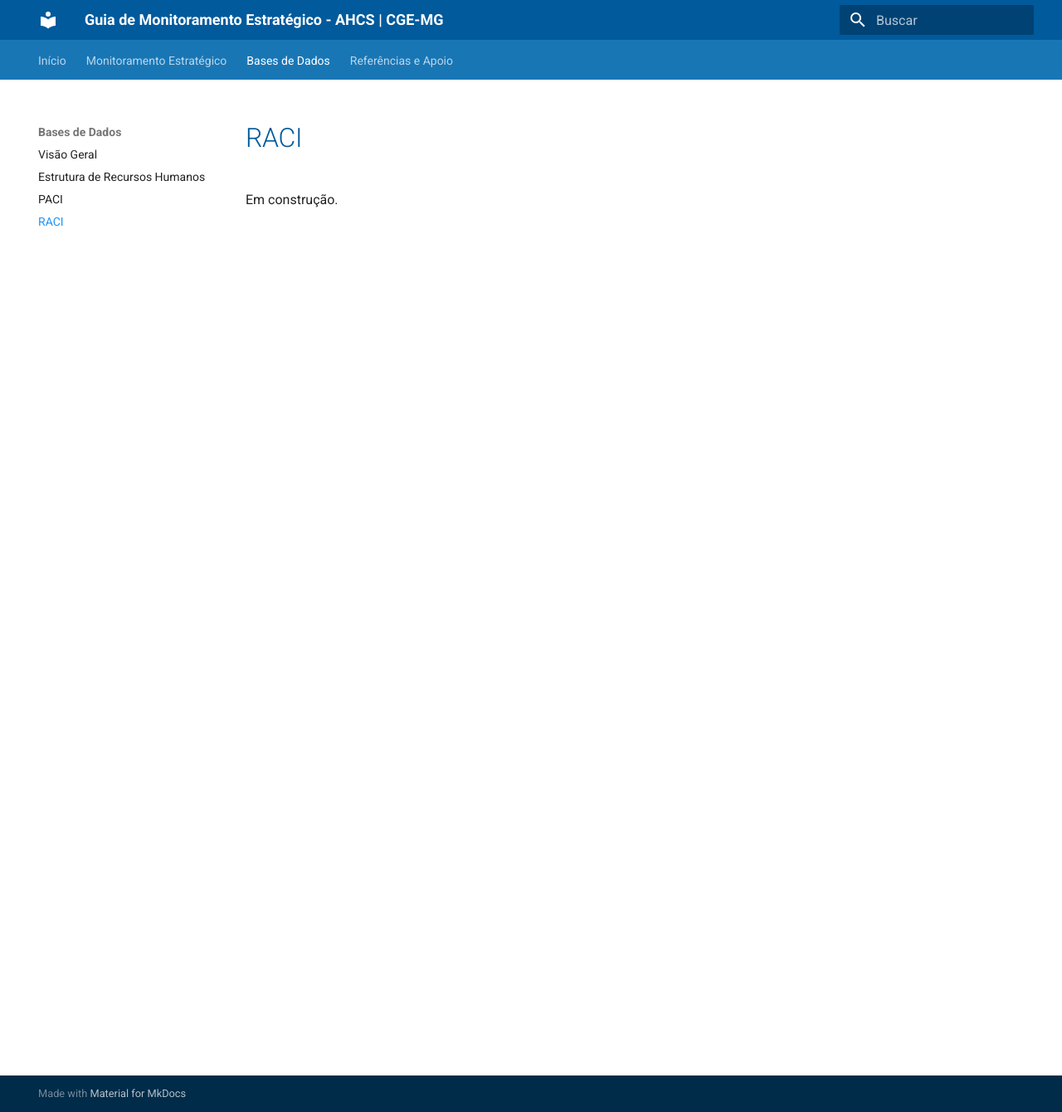
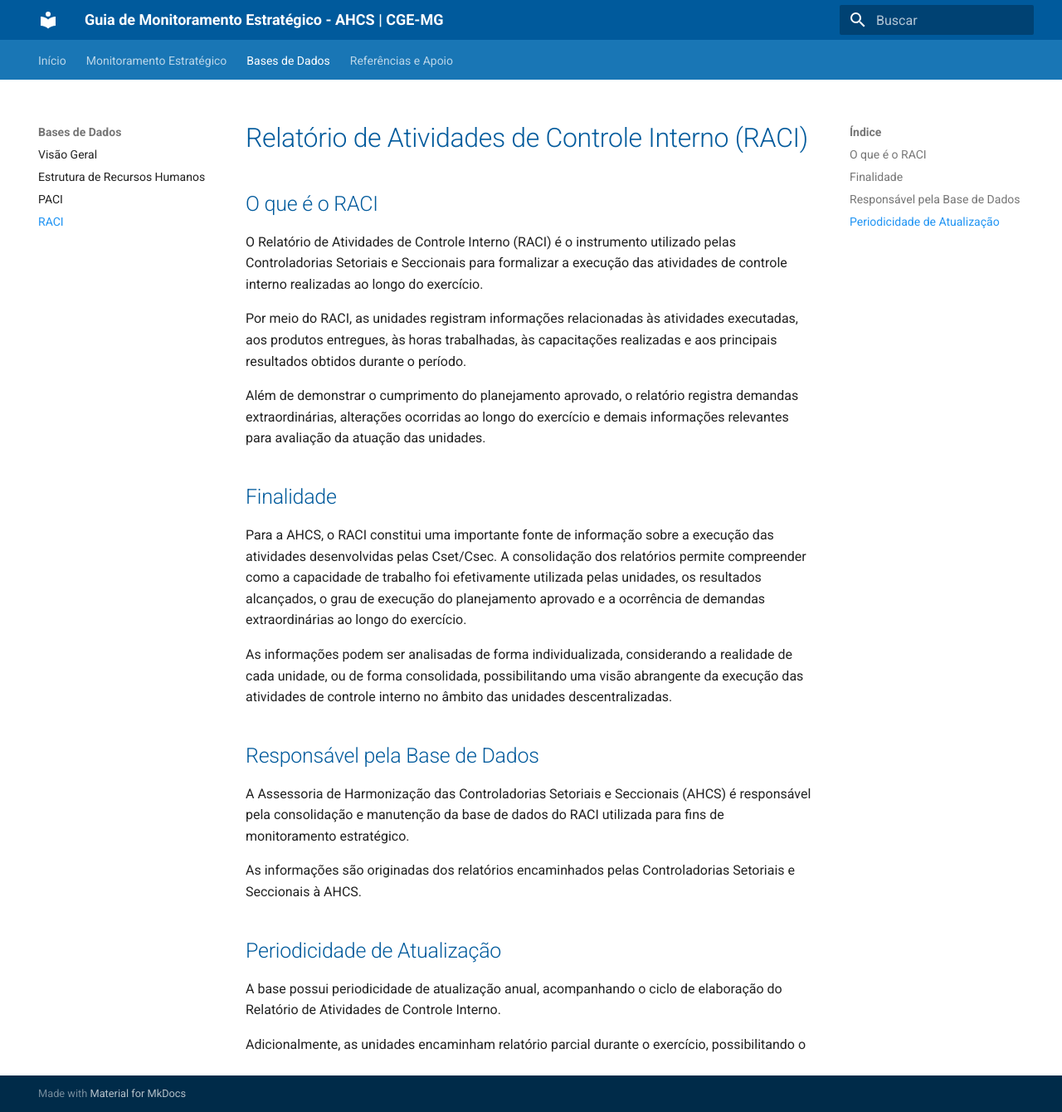
Before and after one commit to CGEMG-AHCS/guia-monitoramento-estrategico, an MkDocs documentation site: the page built from docs/bases-dados/raci.md, in a window 1280 px wide and 1340 px high. Shown: the whole window at 83% size. Built offline with MkDocs 1.6.1 and Material for MkDocs 9.7.7, drawn with Linux system fonts in a browser that asks for light colours.

Commit message:
Update raci.md

```diff
--- a/docs/bases-dados/raci.md
+++ b/docs/bases-dados/raci.md
@@ -1,3 +1,27 @@
-# RACI
+# Relatório de Atividades de Controle Interno (RACI)
 
-Em construção.
+## O que é o RACI
+
+O Relatório de Atividades de Controle Interno (RACI) é o instrumento utilizado pelas Controladorias Setoriais e Seccionais para formalizar a execução das atividades de controle interno realizadas ao longo do exercício.
+
+Por meio do RACI, as unidades registram informações relacionadas às atividades executadas, aos produtos entregues, às horas trabalhadas, às capacitações realizadas e aos principais resultados obtidos durante o período.
+
+Além de demonstrar o cumprimento do planejamento aprovado, o relatório registra demandas extraordinárias, alterações ocorridas ao longo do exercício e demais informações relevantes para avaliação da atuação das unidades.
+
+## Finalidade
+
+Para a AHCS, o RACI constitui uma importante fonte de informação sobre a execução das atividades desenvolvidas pelas Cset/Csec. A consolidação dos relatórios permite compreender como a capacidade de trabalho foi efetivamente utilizada pelas unidades, os resultados alcançados, o grau de execução do planejamento aprovado e a ocorrência de demandas extraordinárias ao longo do exercício.
+
+As informações podem ser analisadas de forma individualizada, considerando a realidade de cada unidade, ou de forma consolidada, possibilitando uma visão abrangente da execução das atividades de controle interno no âmbito das unidades descentralizadas.
+
+## Responsável pela Base de Dados
+
+A Assessoria de Harmonização das Controladorias Setoriais e Seccionais (AHCS) é responsável pela consolidação e manutenção da base de dados do RACI utilizada para fins de monitoramento estratégico.
+
+As informações são originadas dos relatórios encaminhados pelas Controladorias Setoriais e Seccionais à AHCS.
+
+## Periodicidade de Atualização
+
+A base possui periodicidade de atualização anual, acompanhando o ciclo de elaboração do Relatório de Atividades de Controle Interno.
+
+Adicionalmente, as unidades encaminham relatório parcial durante o exercício, possibilitando o
```
